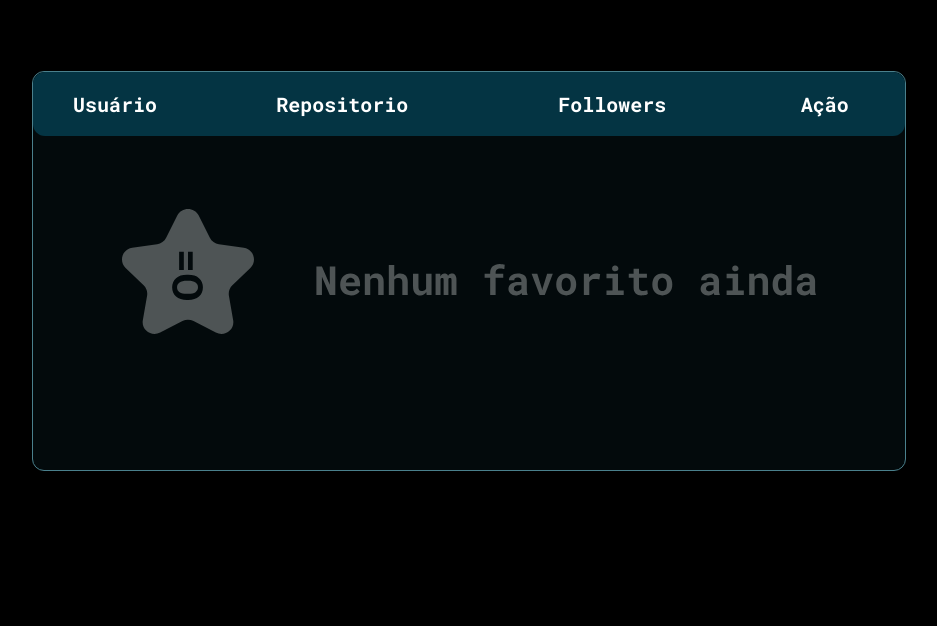
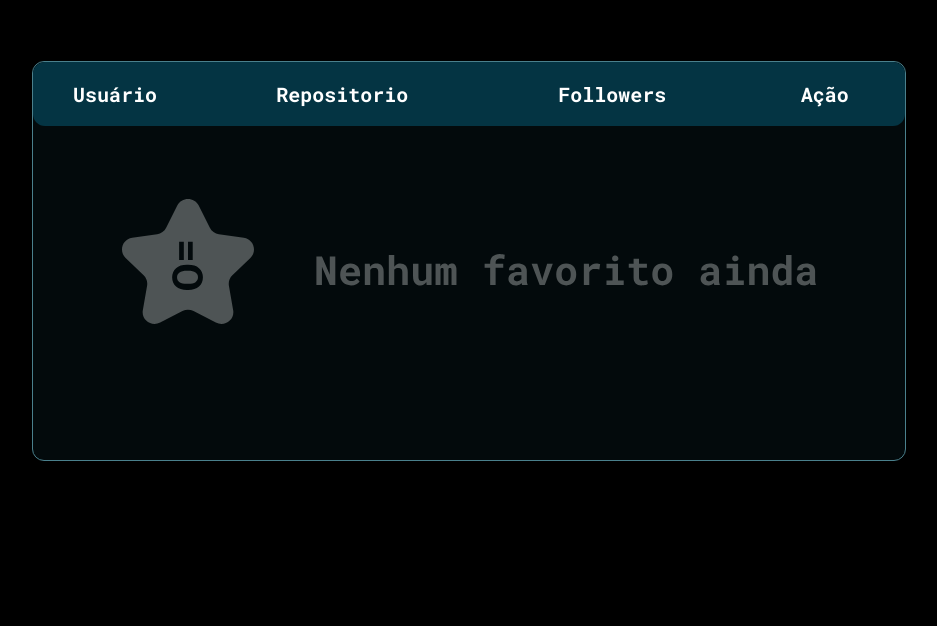
Before and after one commit to WesleyQuirino/git-fav, a plain HTML site: page index.html in a window 1280 px wide. Shown: the part 174-800 px from the top of the page, without its empty margins (171-1108 px from the left). Drawn offline with Linux system fonts and the light colour scheme; no server answers.

Commit message:
Update style.css

```diff
--- a/style.css
+++ b/style.css
@@ -33,7 +33,7 @@ body *{
 
 body{
     display: grid;
-    padding: 11rem 2rem;
+    padding: 10rem 2rem;
     background-color: var(--color-body-bg);
     font-size: 1.6rem;
 }
```
